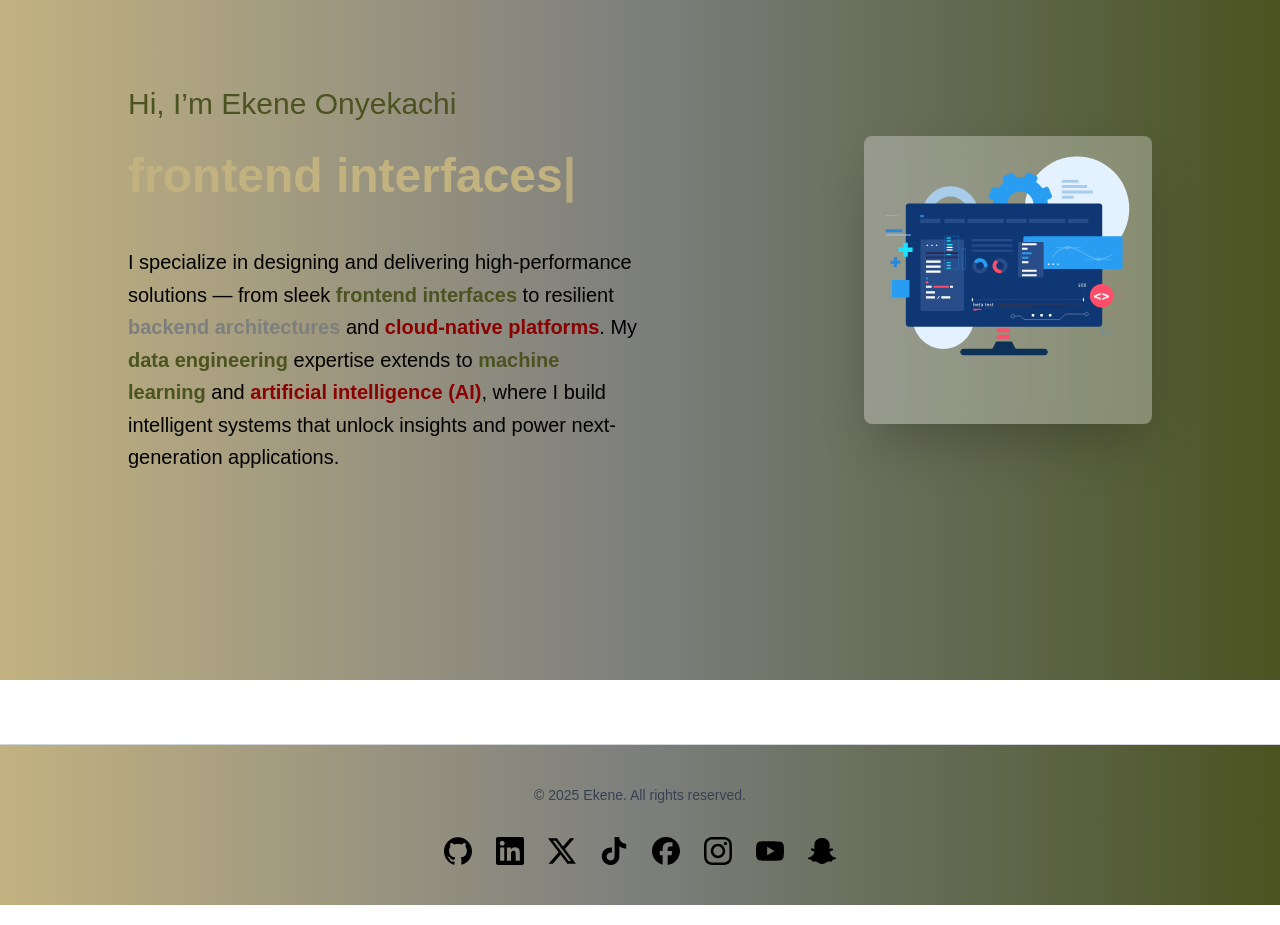
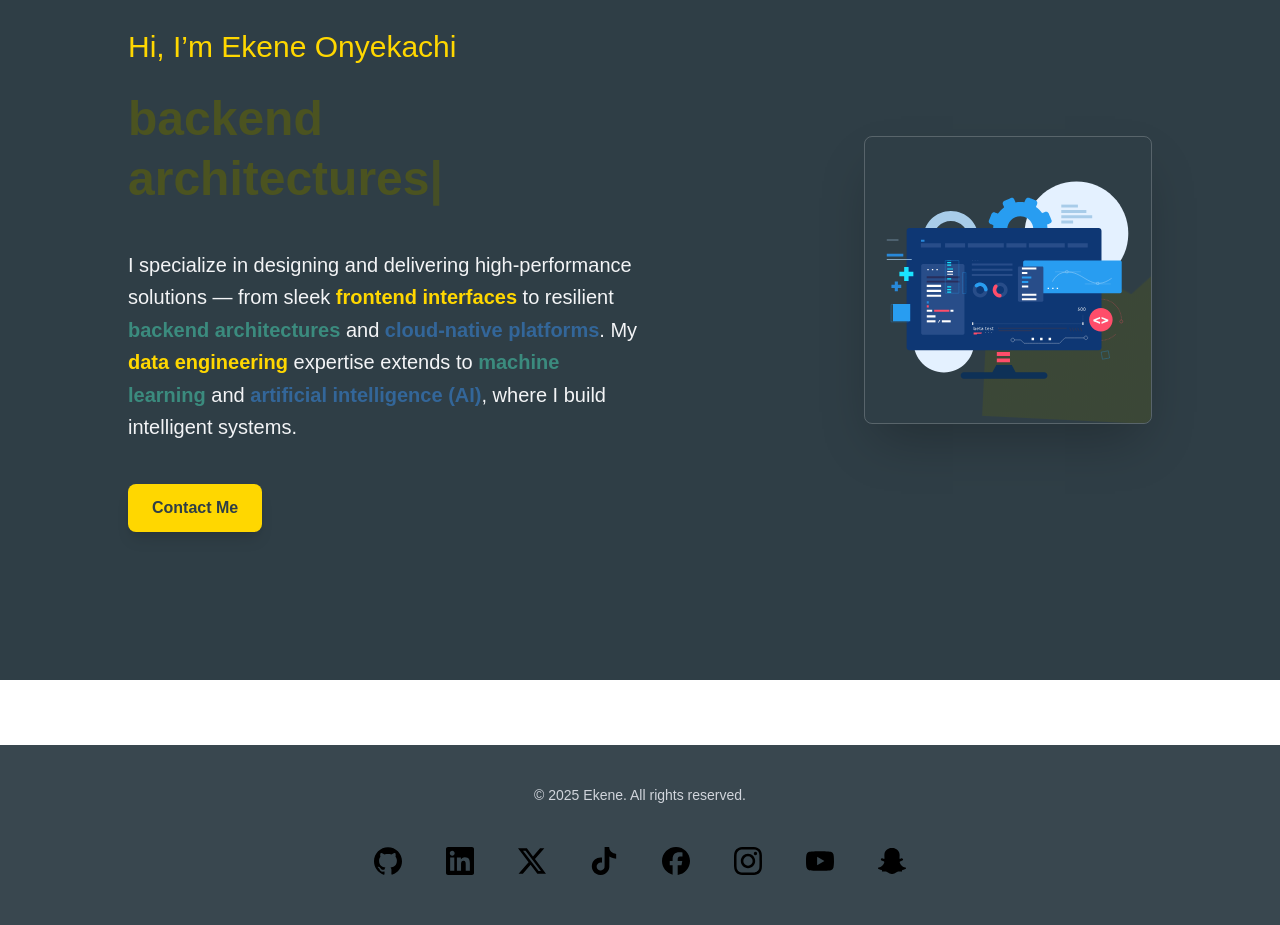
Before and after one commit to EkeneDeProgram/portfolio, a Next.js app: page / in a window 1280 px wide. Shown: the part 200-1125 px from the top of the page. Built offline with nearby package versions, Linux system fonts and the light colour scheme.

Commit message:
Update: Modified all components

```diff
--- a/app/about/page.tsx
+++ b/app/about/page.tsx
@@ -11,9 +11,9 @@ export const metadata: Metadata = {
 
 export default function About() {
   return (
-    <div className="min-h-screen flex flex-col items-center justify-center px-6 sm:px-12 md:px-20 py-16 bg-gradient-to-r from-[#C2B280] via-[#7D7F7D] to-[#4B5320] text-[#000000] dark:text-[#C2B280]">
+    <div className="min-h-screen flex flex-col items-center justify-center px-6 sm:px-12 md:px-20 py-16 bg-[#2F3E46] text-white">
       <main className="max-w-6xl w-full space-y-16">
-        <h1 className="text-3xl sm:text-4xl md:text-5xl font-bold text-[#8B0000] text-center md:text-left">
+        <h1 className="text-3xl sm:text-4xl md:text-5xl font-bold text-[#FFD700] text-center md:text-left">
           About Me
         </h1>
 
--- a/app/contact/page.tsx
+++ b/app/contact/page.tsx
@@ -10,7 +10,7 @@ export const metadata = {
 
 const ContactMe: React.FC = () => {
   return (
-    <section className="relative min-h-screen py-20 px-6 overflow-hidden bg-gradient-to-r from-[#C2B280] via-[#7D7F7D] to-[#4B5320] text-[#000000] dark:text-[#C2B280]">
+    <section className="relative min-h-screen py-20 px-6 overflow-hidden bg-[#2F3E46] text-[#FFFFFF] dark:text-[#C2B280]">
       <div className="relative max-w-6xl mx-auto grid grid-cols-1 md:grid-cols-2 gap-16">
         <ContactInfo />
         <ContactForm />
--- a/components/Footer.tsx
+++ b/components/Footer.tsx
@@ -11,23 +11,23 @@ export default function Footer() {
   }, []);
 
   const socialLinks = [
-    { name: "GitHub", href: "https://github.com/yourusername", icon: "/github.svg", glow: "group-hover:drop-shadow-[0_0_8px_#333]" },
-    { name: "LinkedIn", href: "https://linkedin.com/in/yourusername", icon: "/linkedin.svg", glow: "group-hover:drop-shadow-[0_0_8px_#0A66C2]" },
-    { name: "Twitter", href: "https://twitter.com/yourhandle", icon: "/x.svg", glow: "group-hover:drop-shadow-[0_0_8px_#1DA1F2]" },
-    { name: "TikTok", href: "https://www.tiktok.com/@yourhandle", icon: "/tiktok.svg", glow: "group-hover:drop-shadow-[0_0_8px_#000000]" },
-    { name: "Facebook", href: "https://www.facebook.com/yourhandle", icon: "/facebook.svg", glow: "group-hover:drop-shadow-[0_0_8px_#1877F2]" },
-    { name: "Instagram", href: "https://www.instagram.com/yourhandle", icon: "/instagram.svg", glow: "group-hover:drop-shadow-[0_0_8px_#E4405F]" },
-    { name: "YouTube", href: "https://www.youtube.com/@yourhandle", icon: "/youtube.svg", glow: "group-hover:drop-shadow-[0_0_8px_#FF0000]" },
-    { name: "Snapchat", href: "https://www.snapchat.com/add/yourhandle", icon: "/snapchat.svg", glow: "group-hover:drop-shadow-[0_0_8px_#FFFC00]" },
+    { name: "GitHub", href: "https://github.com/yourusername", icon: "/github.svg", color: "#3B8B7E" },
+    { name: "LinkedIn", href: "https://linkedin.com/in/yourusername", icon: "/linkedin.svg", color: "#336699" },
+    { name: "Twitter", href: "https://twitter.com/yourhandle", icon: "/x.svg", color: "#1DA1F2" },
+    { name: "TikTok", href: "https://www.tiktok.com/@yourhandle", icon: "/tiktok.svg", color: "#3B8B7E" },
+    { name: "Facebook", href: "https://www.facebook.com/yourhandle", icon: "/facebook.svg", color: "#336699" },
+    { name: "Instagram", href: "https://www.instagram.com/yourhandle", icon: "/instagram.svg", color: "#FFD700" },
+    { name: "YouTube", href: "https://www.youtube.com/@yourhandle", icon: "/youtube.svg", color: "#FF0000" },
+    { name: "Snapchat", href: "https://www.snapchat.com/add/yourhandle", icon: "/snapchat.svg", color: "#FFD700" },
   ];
 
   return (
-    <footer className="bg-gradient-to-r from-[#C2B280] via-[#7D7F7D] to-[#4B5320] text-[#000000] dark:text-[#C2B280] border-t border-gray-300 dark:border-gray-600 mt-16 transition-colors duration-300">
+    <footer className="shadow-md bg-[#2F3E46]/95 backdrop-blur-md text-white border-t mt-16 transition-colors duration-300">
       <div className="max-w-6xl mx-auto px-6 py-10 flex flex-col items-center gap-6">
 
         {/* Copyright */}
         {year && (
-          <p className="text-sm text-gray-700 dark:text-gray-400 text-center">
+          <p className="text-sm text-gray-300 text-center">
             &copy; {year} Ekene. All rights reserved.
           </p>
         )}
@@ -41,14 +41,20 @@ export default function Footer() {
               target="_blank"
               rel="noopener noreferrer"
               aria-label={social.name}
-              className="group"
+              className={`group relative w-12 h-12 rounded-full flex items-center justify-center transition-transform duration-300 hover:scale-110`}
             >
+              {/* Circular border effect */}
+              <span
+                className="absolute inset-0 rounded-full border-2 opacity-0 transition-all duration-300 group-hover:opacity-100"
+                style={{ borderColor: social.color }}
+              ></span>
+
               <Image
                 src={social.icon}
                 alt={social.name}
                 width={28}
                 height={28}
-                className={`transition-transform duration-300 group-hover:scale-110 ${social.glow}`}
+                className="relative z-10 transition-transform duration-300 group-hover:scale-125"
               />
             </a>
           ))}
--- a/components/SkillBadge.tsx
+++ b/components/SkillBadge.tsx
@@ -9,10 +9,10 @@ interface SkillBadgeProps {
 
 export default function SkillBadge({ name, icon }: SkillBadgeProps) {
   return (
-    <div className="group relative flex items-center gap-2 px-4 py-2 bg-[#C2B280] text-[#000000]
+    <div className="group relative flex items-center gap-2 px-4 py-2 bg-[#3B8B7E] text-[#000000]
       rounded-full text-sm sm:text-base font-medium cursor-pointer
       transform transition-all duration-300 shadow-sm hover:scale-105 hover:shadow-lg
-      hover:border-[#8B0000] hover:text-[#8B0000] hover:bg-[#7D7F7D]">
+      hover:border-[#FFD700] hover:text-[#FFD700] hover:bg-[#7D7F7D]">
 
       {/* Icon with rotation effect */}
       <span className="text-xl transition-transform duration-500 group-hover:rotate-12">
--- a/components/about/JourneySection.tsx
+++ b/components/about/JourneySection.tsx
@@ -1,64 +1,3 @@
-// "use client";
-
-// import Image from "next/image";
-
-// export default function JourneySection() {
-//   return (
-//     <section className="w-full py-16 px-6 sm:px-12 md:px-20 bg-[#C2B280]/10">
-//       <div className="max-w-6xl mx-auto grid md:grid-cols-2 gap-12 items-center">
-
-//         {/* Left: Text Content */}
-//         <div className="space-y-6 animate-slideUp">
-//           <h2 className="text-3xl sm:text-4xl font-bold text-[#8B0000] relative inline-block">
-//             My Journey
-//             <span className="absolute -bottom-2 left-0 w-16 h-1 bg-[#4B5320] rounded-full"></span>
-//           </h2>
-
-//           <p className="text-lg sm:text-xl text-[#000000] leading-relaxed">
-//             My journey into software engineering started with a curiosity for how
-//             systems work behind the scenes. Over the past 5 years, I’ve built impactful
-//             solutions across data engineering, AI, and full-stack development.
-//           </p>
-
-//           <ul className="list-disc list-inside space-y-2 text-[#000000]">
-//             <li className="animate-fadeIn delay-100">Designed and deployed <span className="font-semibold text-[#4B5320]">data pipelines</span> for analytics and ETL workflows.</li>
-//             <li className="animate-fadeIn delay-200">Built <span className="font-semibold text-[#4B5320]">AI-powered applications</span> for predictive modeling and automation.</li>
-//             <li className="animate-fadeIn delay-300">Developed and scaled <span className="font-semibold text-[#4B5320]">high-performance backend systems</span>.</li>
-//             <li className="animate-fadeIn delay-400">Deployed <span className="font-semibold text-[#4B5320]">cloud-native platforms</span> on AWS and Kubernetes.</li>
-//           </ul>
-//         </div>
-
-//         {/* Right: Illustration */}
-//         <div className="flex justify-center items-center relative">
-//           <div className="relative w-64 h-64 sm:w-80 sm:h-80 md:w-96 md:h-96">
-//             <Image
-//               src="/ani.svg"
-//               alt="Journey Illustration"
-//               fill
-//               className="object-contain drop-shadow-xl animate-float"
-//               priority
-//             />
-//           </div>
-//         </div>
-//       </div>
-
-//       {/* Floating Animation */}
-//       <style jsx>{`
-//         @keyframes float {
-//           0% { transform: translateY(0px); }
-//           50% { transform: translateY(-12px); }
-//           100% { transform: translateY(0px); }
-//         }
-//         .animate-float {
-//           animation: float 4s ease-in-out infinite;
-//         }
-//       `}</style>
-//     </section>
-//   );
-// }
-
-
-
 "use client";
 
 import Lottie from "lottie-react";
@@ -71,35 +10,34 @@ export default function JourneySection() {
 
         {/* Left: Text Content */}
         <div className="space-y-6 animate-slideUp">
-          <h2 className="text-3xl sm:text-4xl font-bold text-[#8B0000] relative inline-block">
+          <h2 className="text-3xl sm:text-4xl font-bold text-[#FFD700] relative inline-block">
             My Journey
-            <span className="absolute -bottom-2 left-0 w-16 h-1 bg-[#4B5320] rounded-full"></span>
           </h2>
 
-          <p className="text-lg sm:text-xl text-[#000000] leading-relaxed">
+          <p className="text-lg sm:text-xl text-[#FFFFFF] leading-relaxed">
             My journey into software engineering started with a curiosity for how
             systems work behind the scenes. Over the past 5 years, I’ve built impactful
             solutions across data engineering, AI, and full-stack development.
           </p>
 
-          <ul className="list-disc list-inside space-y-2 text-[#000000]">
+          <ul className="list-disc list-inside space-y-2 text-[#FFFFFF]">
             <li className="animate-fadeIn delay-100">
               Designed and deployed{" "}
-              <span className="font-semibold text-[#4B5320]">data pipelines</span>
+              <span className="font-semibold text-[#3B8B7E]">data pipelines</span>
               for analytics and ETL workflows.
             </li>
             <li className="animate-fadeIn delay-200">
               Built{" "}
-              <span className="font-semibold text-[#4B5320]">AI-powered applications</span>
+              <span className="font-semibold text-[#3B8B7E]">AI-powered applications</span>
               for predictive modeling and automation.
             </li>
             <li className="animate-fadeIn delay-300">
               Developed and scaled{" "}
-              <span className="font-semibold text-[#4B5320]">high-performance backend systems</span>.
+              <span className="font-semibold text-[#3B8B7E]">high-performance backend systems</span>.
             </li>
             <li className="animate-fadeIn delay-400">
               Deployed{" "}
-              <span className="font-semibold text-[#4B5320]">cloud-native platforms</span>
+              <span className="font-semibold text-[#3B8B7E]">cloud-native platforms</span>
               on AWS and Kubernetes.
             </li>
           </ul>
--- a/components/about/SkillsSection.tsx
+++ b/components/about/SkillsSection.tsx
@@ -7,9 +7,9 @@ export default function SkillsSection() {
   return (
     <section className="w-full py-16 px-6 sm:px-12 md:px-20  bg-white/30 dark:bg-black/20 backdrop-blur-md rounded-3xl p-8 shadow-2xl z-10">
       <div className="max-w-6xl mx-auto space-y-8">
-        <h2 className="text-3xl sm:text-4xl font-bold text-[#8B0000] relative inline-block">
+        <h2 className="text-3xl sm:text-4xl font-bold text-[#FFD700] relative inline-block">
           Core Skills
-          <span className="absolute -bottom-2 left-0 w-16 h-1 bg-[#4B5320] rounded-full"></span>
+
         </h2>
 
         {/* Skill Categories */}
--- a/components/home/HeroSection.tsx
+++ b/components/home/HeroSection.tsx
@@ -1,57 +1,82 @@
 "use client";
 
+import React from "react";
 import HighlightKeywords from "./HighlightKeywords";
 import Lottie from "lottie-react";
-import animationData from "@/public/animations/animation.json"; // ✅ path to your file
+import animationData from "@/public/animations/animation.json";
+import Link from "next/link";
 
-// Keyword list with color mapping
 const keywords = [
-  { text: "Software Engineer", color: "text-[#4B5320]" },
-  { text: "frontend interfaces", color: "text-[#C2B280]" },
-  { text: "backend architectures", color: "text-[#7D7F7D]" },
-  { text: "cloud-native platforms", color: "text-[#8B0000]" },
-  { text: "data engineering", color: "text-[#000000]" },
-  { text: "machine learning", color: "text-[#4B5320]" },
-  { text: "artificial intelligence (AI)", color: "text-[#8B0000]" },
+  { text: "frontend interfaces", color: "text-[#3B8B7E]" },
+  { text: "backend architectures", color: "text-[#4B5320]" },
+  { text: "cloud-native platforms", color: "text-[#336699]" },
+  { text: "data engineering", color: "text-[#4B5320]" },
+  { text: "machine learning", color: "text-[#3B8B7E]" }, // muted green
+  { text: "artificial intelligence (AI)", color: "text-[#336699]" }, // muted blue
 ];
 
 const HeroSection: React.FC = () => {
   return (
-    <section className="min-h-screen flex flex-col md:flex-row items-center justify-center px-6 sm:px-16 lg:px-32 py-16
-      bg-gradient-to-r from-[#C2B280] via-[#7D7F7D] to-[#4B5320] text-[#000000] dark:text-[#C2B280] transition-colors duration-300">
+    <section className="min-h-screen flex flex-col md:flex-row items-center justify-center px-6 sm:px-16 lg:px-32 py-16 relative overflow-hidden bg-[#2F3E46] text-white">
 
-      {/* Left: Text Content */}
-      <div className="flex-1 flex flex-col items-center md:items-start text-center md:text-left gap-6">
-        <h2 className="text-xl sm:text-2xl md:text-3xl font-medium text-[#4B5320] dark:text-[#C2B280]">
+      {/* Left: Text */}
+      <div className="flex-1 flex flex-col items-center md:items-start text-center md:text-left gap-6 z-10">
+        <h2 className="text-xl sm:text-2xl md:text-3xl font-medium text-[#FFD700]">
           Hi, I’m Ekene Onyekachi
         </h2>
 
         <HighlightKeywords keywords={keywords} />
 
-        <p className="mt-4 text-base sm:text-lg md:text-xl leading-relaxed max-w-3xl text-[#000000] dark:text-[#C2B280]">
+        <p className="mt-4 text-base sm:text-lg md:text-xl leading-relaxed max-w-3xl text-gray-100">
           I specialize in designing and delivering high-performance solutions — from sleek{" "}
-          <span className="font-semibold text-[#4B5320]">frontend interfaces</span>{" "}
-          to resilient{" "}
-          <span className="font-semibold text-[#7D7F7D]">backend architectures</span>{" "}
-          and{" "}
-          <span className="font-semibold text-[#8B0000]">cloud-native platforms</span>.
-          My{" "}
-          <span className="font-semibold text-[#4B5320]">data engineering</span>{" "}
-          expertise extends to{" "}
-          <span className="font-semibold text-[#4B5320]">machine learning</span>{" "}
-          and{" "}
-          <span className="font-semibold text-[#8B0000]">artificial intelligence (AI)</span>,
-          where I build intelligent systems that unlock insights and power next-generation applications.
+          <span className="font-semibold text-[#FFD700]">frontend interfaces</span>{" "}
+          to resilient <span className="font-semibold text-[#3B8B7E]">backend architectures</span>{" "}
+          and <span className="font-semibold text-[#336699]">cloud-native platforms</span>. My{" "}
+          <span className="font-semibold text-[#FFD700]">data engineering</span> expertise extends to{" "}
+          <span className="font-semibold text-[#3B8B7E]">machine learning</span> and{" "}
+          <span className="font-semibold text-[#336699]">artificial intelligence (AI)</span>, where I build intelligent systems.
         </p>
+
+        {/* CTA Button */}
+        <Link href="/contact" className="mt-4 inline-block px-6 py-3 bg-[#FFD700] text-[#2F3E46] font-semibold rounded-lg shadow-lg hover:bg-[#3B8B7E] transition">
+          Contact Me
+        </Link>
       </div>
 
-      {/* Right: Animation */}
-      <div className="flex-1 mt-12 md:mt-0 flex justify-center md:justify-end">
-        <div className="relative w-48 h-48 sm:w-64 sm:h-64 lg:w-72 lg:h-72 rounded-lg shadow-2xl bg-white/30 dark:bg-black/20 p-4 backdrop-blur-md">
-          <Lottie animationData={animationData} loop={true} autoplay={true} />
+      {/* Right: Animation + Green Wave */}
+      <div className="flex-1 mt-12 md:mt-0 flex justify-center md:justify-end relative z-10">
+        <div className="relative w-48 h-48 sm:w-64 sm:h-64 lg:w-72 lg:h-72 rounded-lg shadow-2xl p-4 border border-white/20 overflow-hidden">
+          {/* Green wave background */}
+          <div className="absolute top-0 left-0 w-full h-full bg-[#4B5320] opacity-40 animate-wave"></div>
+
+          {/* Lottie animation */}
+          <Lottie animationData={animationData} loop={true} autoplay={true} className="relative w-full h-full" />
         </div>
       </div>
 
+      {/* Wave animation */}
+      <style jsx>{`
+        @keyframes wave {
+          0% { transform: translateX(-50%) rotate(0deg); }
+          50% { transform: translateX(50%) rotate(3deg); }
+          100% { transform: translateX(-50%) rotate(0deg); }
+        }
+        .animate-wave {
+          background: linear-gradient(
+            135deg,
+            #4b5320 0%,
+            #4b5320 25%,
+            #4b5320 50%,
+            #4b5320 75%,
+            #4b5320 100%
+          );
+          clip-path: polygon(
+            0% 60%, 10% 65%, 20% 55%, 30% 60%, 40% 50%,
+            50% 55%, 60% 45%, 70% 50%, 80% 40%, 90% 45%, 100% 35%, 100% 100%, 0% 100%
+          );
+          animation: wave 12s linear infinite; /* slower, smoother */
+        }
+      `}</style>
     </section>
   );
 };
```
Also changed, not shown: components/Navbar.tsx (+8 -10 lines), components/about/CTASection.tsx (+4 -5 lines), components/about/IntroSection.tsx (+4 -39 lines), components/contact/ContactForm.tsx (+9 -9 lines), components/contact/ContactInfo.tsx (+4 -4 lines).
